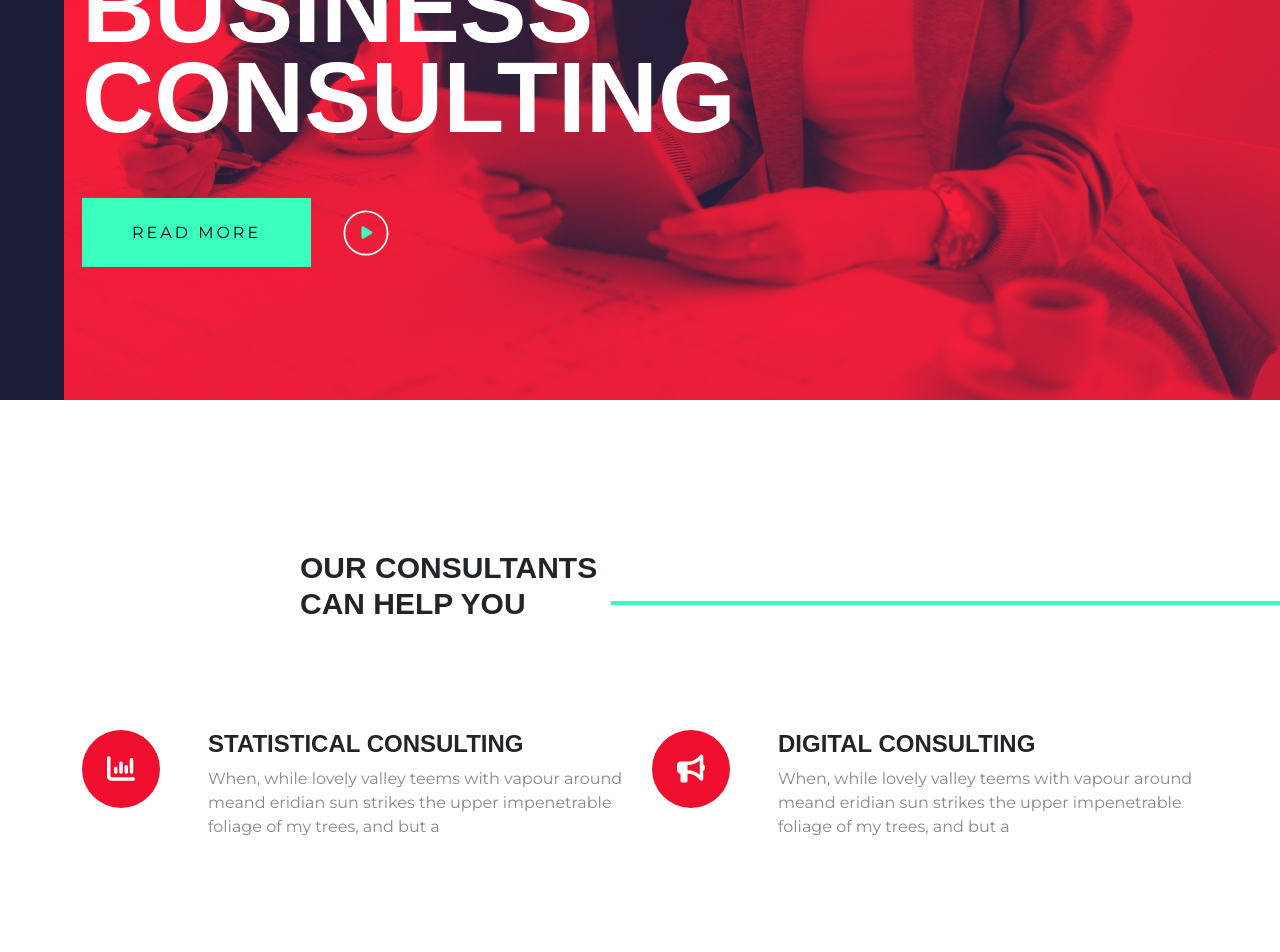
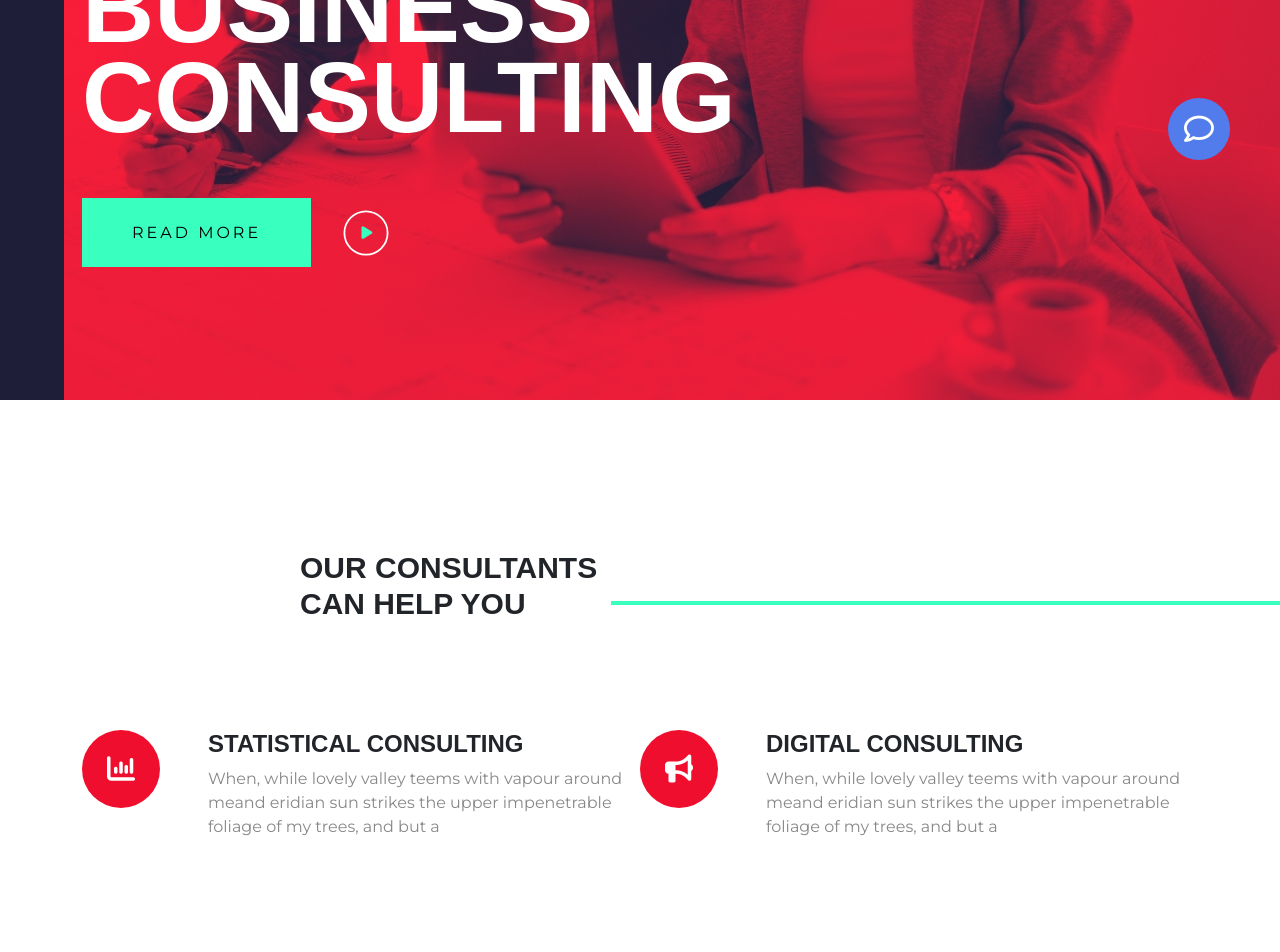
Before and after one commit to LauraBigoni/proj-html-vuejs, a Vue app: page / in a window 1280 px wide. Shown: the part 600-1552 px from the top of the page. Built offline with nearby package versions, Linux system fonts and the light colour scheme; a web font is replaced by a local one.

Commit message:
added button to top and chat in position fixed

```diff
--- a/src/App.vue
+++ b/src/App.vue
@@ -36,15 +36,15 @@ export default {
 					},
 					{
 						url: "#",
+						title: "digital consulting",
+						text: "When, while lovely valley teems with vapour around meand eridian sun strikes the upper impenetrable foliage of my trees, and but a",
+						icon: "fa-solid fa-bullhorn",
+					},
+					{
+						url: "#",
 						title: "banking consulting",
 						text: "When, while lovely valley teems with vapour around meand eridian sun strikes the upper impenetrable foliage of my trees, and but a",
 						icon: "fa-solid fa-wallet",
-					},
-					{
-						url: "#",
-						title: "digital consulting",
-						text: "When, while lovely valley teems with vapour around meand eridian sun strikes the upper impenetrable foliage of my trees, and but a",
-						icon: "fa-solid fa-bullhorn",
 					},
 					{
 						url: "#",
--- a/src/assets/sass/_vars.scss
+++ b/src/assets/sass/_vars.scss
@@ -14,4 +14,4 @@ $darkgrey: #3d3d3d;
 $darkblue: #1f1e38;
 $black: #000000;
 $opacity:#52507c50;
-$red-opacity:#a7071d6e;
+$red-opacity:#a7071ca9;
--- a/src/components/Consultants.vue
+++ b/src/components/Consultants.vue
@@ -6,8 +6,8 @@
 		</div>
 		<div class="container">
 			<div class="row">
-				<div class="col-6">
-					<div class="statistical d-flex flex-row">
+				<div class="col-12 d-flex flex-wrap">
+					<div class="statistical col-6 d-flex flex-row">
 						<div>
 							<i class="fa-solid fa-chart-column" role="button"></i>
 						</div>
@@ -20,7 +20,18 @@
 							</p>
 						</div>
 					</div>
-					<div class="banking d-flex flex-row">
+					<div class="digital col-6 d-flex flex-row">
+						<div><i class="fa-solid fa-bullhorn" role="button"></i></div>
+						<div>
+							<h4 class="ps-5">DIGITAL CONSULTING</h4>
+							<p class="ps-5">
+								When, while lovely valley teems with vapour around meand eridian
+								sun strikes the upper impenetrable foliage of my trees, and but
+								a
+							</p>
+						</div>
+					</div>
+					<div class="banking col-6 d-flex flex-row">
 						<div>
 							<i class="fa-solid fa-wallet" role="button"></i>
 						</div>
@@ -33,20 +44,7 @@
 							</p>
 						</div>
 					</div>
-				</div>
-				<div class="col-6">
-					<div class="digital d-flex flex-row">
-						<div><i class="fa-solid fa-bullhorn" role="button"></i></div>
-						<div>
-							<h4 class="ps-5">DIGITAL CONSULTING</h4>
-							<p class="ps-5">
-								When, while lovely valley teems with vapour around meand eridian
-								sun strikes the upper impenetrable foliage of my trees, and but
-								a
-							</p>
-						</div>
-					</div>
-					<div class="enterprise d-flex flex-row">
+					<div class="enterprise col-6 d-flex flex-row">
 						<div><i class="fa-solid fa-minimize" role="button"></i></div>
 						<div>
 							<h4 class="ps-5">ENTERPRISE CONSULTING</h4>
--- a/src/components/Header.vue
+++ b/src/components/Header.vue
@@ -5,6 +5,17 @@
 				<NavBar />
 				<Spotlight />
 			</div>
+		</div>
+		<div class="fixed-icons">
+			<a href="#"
+				><i
+					v-show="scY > 300"
+					@click="toTop"
+					class="fa-solid fa-arrow-up btn-transition"
+					role="button"
+				></i
+			></a>
+			<a href="#"><i class="fa-regular fa-comment" role="button"></i></a>
 		</div>
 	</header>
 </template>
@@ -14,7 +25,32 @@ import NavBar from "./NavBar.vue";
 import Spotlight from "./Spotlight.vue";
 export default {
 	name: "Header",
-	components: {NavBar, Spotlight}
+	components: { NavBar, Spotlight },
+	data() {
+		return {
+			scTimer: 0,
+			scY: 0,
+		};
+	},
+	methods: {
+		handleScroll: function () {
+			if (this.scTimer) return;
+			this.scTimer = setTimeout(() => {
+				this.scY = window.scrollY;
+				clearTimeout(this.scTimer);
+				this.scTimer = 0;
+			}, 100);
+		},
+		toTop: function () {
+			window.scrollTo({
+				top: 0,
+				behavior: "smooth",
+			});
+		},
+	},
+	mounted() {
+		window.addEventListener("scroll", this.handleScroll);
+	},
 };
 </script>
 
@@ -28,5 +64,37 @@ header {
 
 	height: 1000px;
 	color: $white;
+
+	.fixed-icons {
+		position: fixed;
+		bottom: 0;
+		right: 0;
+		margin-bottom: 40px;
+	}
+	a + a {
+		margin: 0 50px 0 20px;
+	}
+	.fa-comment {
+		font-size: 30px;
+		padding: 16px;
+		border-radius: 50%;
+		background-color: $lilac;
+	}
+	.fa-comment:hover {
+		color: $white;
+	}
+
+	.fa-arrow-up {
+		font-size: 14px;
+		padding: 12px 15px;
+		border-radius: 50%;
+		color: $black;
+		background-color: $white;
+		border: 1px solid $black;
+	}
+	.fa-arrow-up:hover {
+		color: $white;
+		background-color: $black;
+	}
 }
 </style>
--- a/src/components/Project.vue
+++ b/src/components/Project.vue
@@ -30,21 +30,21 @@
 				<div class="project-images col-12 d-flex justify-content-between g-1">
 					<div class="filter-container">
 						<img src="../assets/images/DRY-1-790x592.jpg" alt="dry project" />
-						<div class="filter-box"></div>
+						<div class="filter-box btn-transition"></div>
 					</div>
 					<div class="filter-container">
 						<img
 							src="../assets/images/221bf0b7-8134-43bb-936a-5acbe42db64a-790x592.jpg"
 							alt="sponsorship project"
 						/>
-						<div class="filter-box"></div>
+						<div class="filter-box btn-transition"></div>
 					</div>
 					<div class="filter-container">
 						<img
 							src="../assets/images/z1el4c4p-790x592.jpg"
 							alt="consultant project"
 						/>
-						<div class="filter-box"></div>
+						<div class="filter-box btn-transition"></div>
 					</div>
 				</div>
 				<div class="col-12 d-flex flex-column">
@@ -125,7 +125,6 @@ export default {
 				height: 300px;
 			}
 			.filter-box:hover {
-				z-index: 1;
 				background-color: $red-opacity;
 			}
 		}
```
Also changed, not shown: 7 other files (tests, documents, lock files or other folders).
